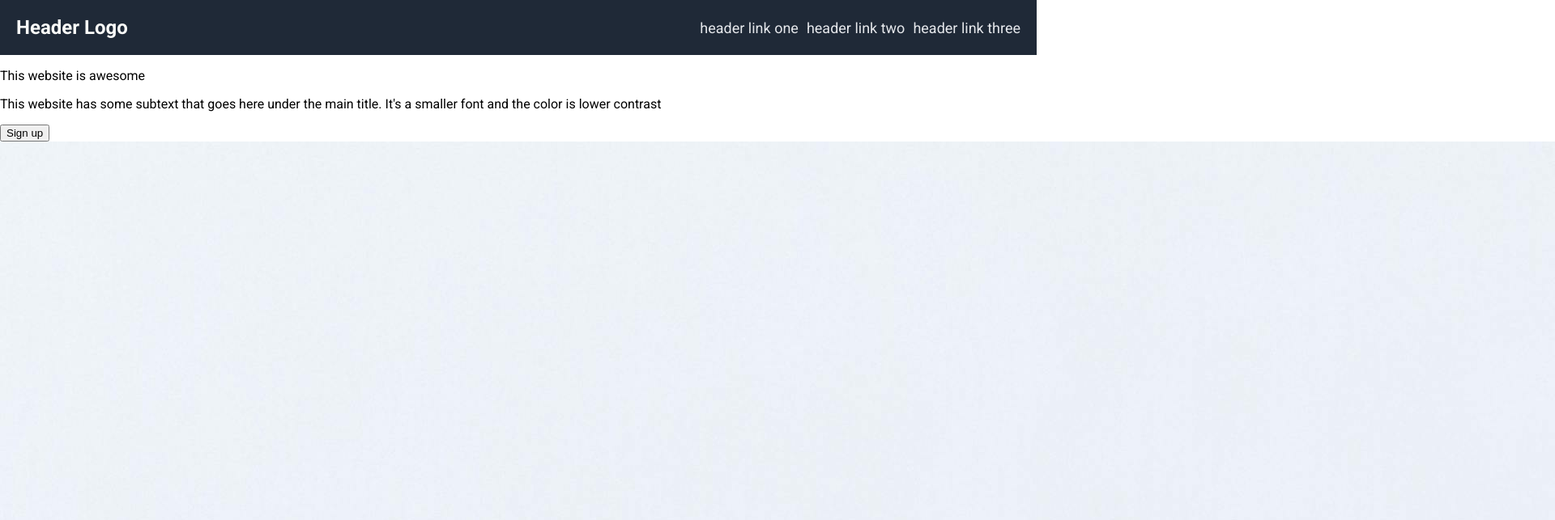
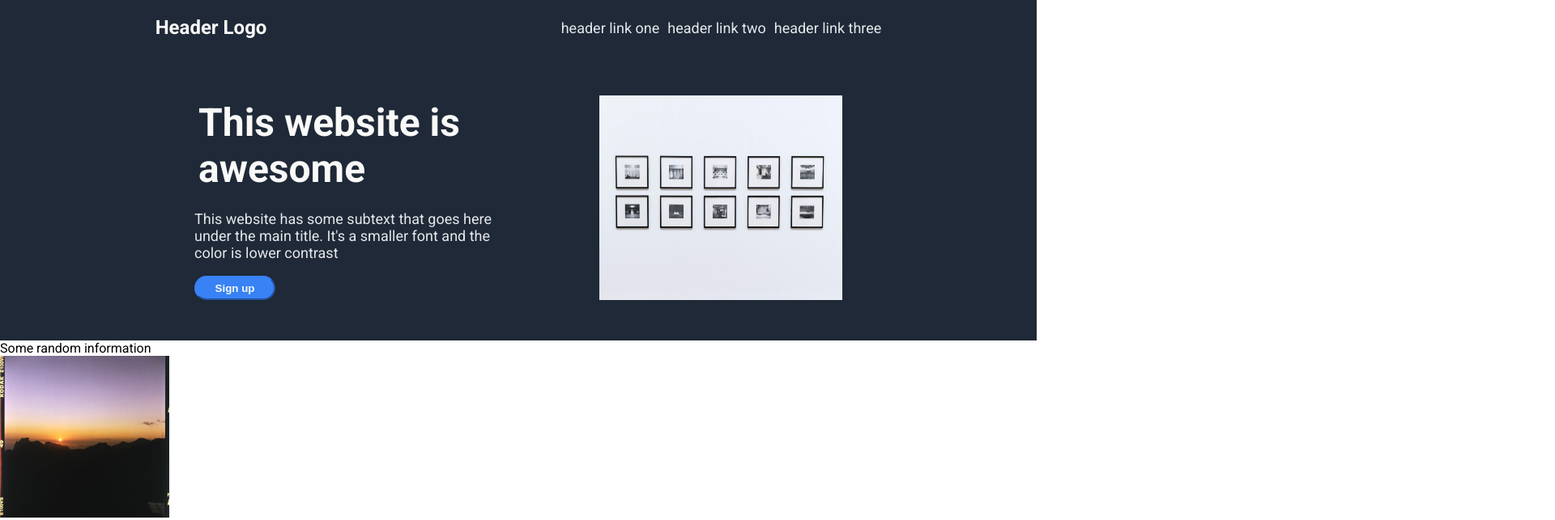
Before and after one commit to elaxx-dev/odin-landingpage, a plain HTML site: page index.html in a window 1280 px wide. Shown: the top 643 px of the page at 81% size, 1920 px wide, since content can reach past the window. Drawn offline with Linux system fonts and the light colour scheme.

Commit message:
Second section styled
The margins are the only problem so far

```diff
--- a/style.css
+++ b/style.css
@@ -8,7 +8,7 @@ body {
 /* STYLE FOR HEADER */
 .header {
     display: flex;
-    justify-content: space-between;
+    justify-content: space-around;
     background-color: #1f2937;
 }
 
@@ -42,3 +42,44 @@ a {
 }
 
 /* STYLE FOR FIRST SECTION */
+.first-section {
+    display: flex;
+    justify-content: center;
+    gap: 100px;
+    flex: 1 1 auto;
+    padding: 50px;
+    background-color: #1f2937;
+}
+
+.text-container {
+    display: flex;
+    flex-direction: column;
+    width: 400px;
+    height: auto;
+}
+
+p.title {
+    font-size: 48px;
+    font-weight: 900;
+    color: #f9faf8;
+    margin: 5px;
+}
+
+.first-section p.text {
+    font-size: 18px;
+    color: #e5e7eb;
+}
+
+div.first-section button{
+    justify-self: flex-start;
+    border-radius: 25px;
+    border-color: #3882f6;
+    font-weight: 800;
+    width: 100px; height: 30px;
+    background-color: #3882f6;
+    color: #f9faf8;
+}
+
+div.first-section img {
+    width: 300px; height: auto;
+}
```
